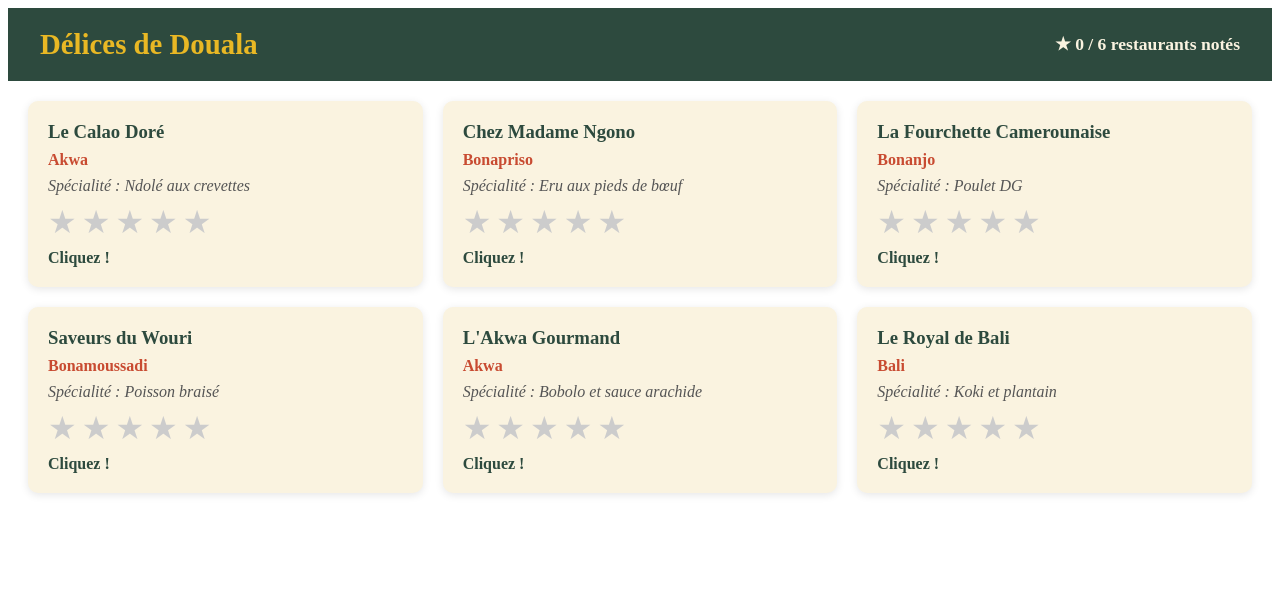
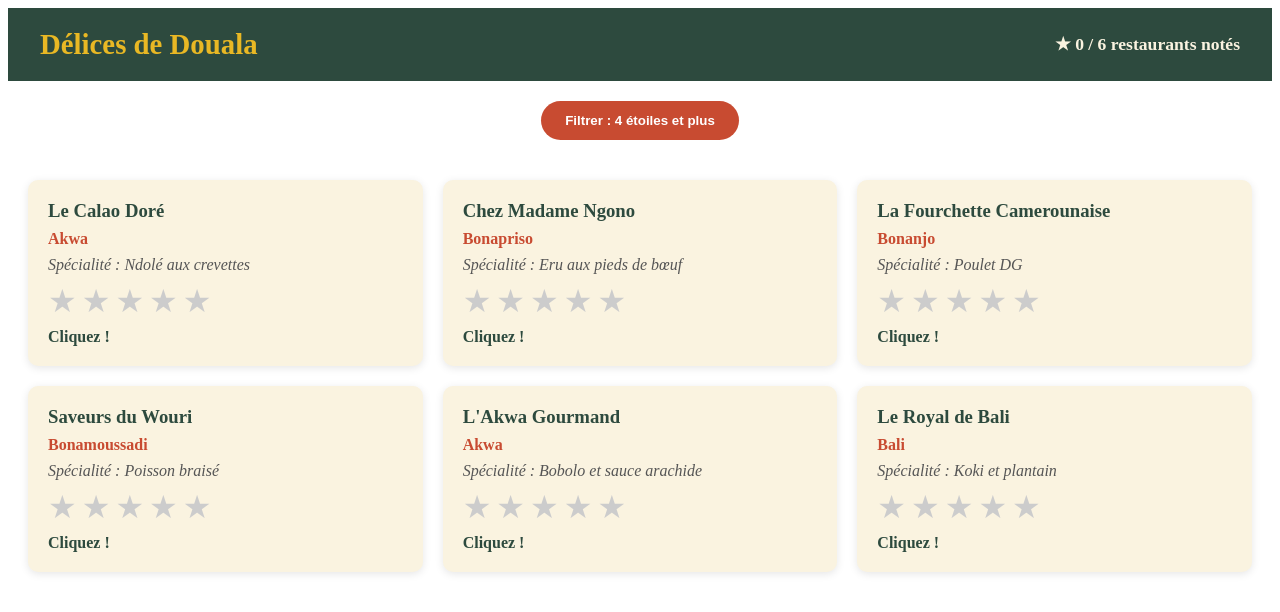
Before and after one commit to ChristelaMba/delices-de-douala-tp, an Angular app: page / in a window 1280 px wide. Shown: the top 612 px of the page. Built offline with nearby package versions, Linux system fonts and the light colour scheme.

Commit message:
feat(app): ajout bonus - moyenne, retrait de note, tri et filtre

```diff
--- a/src/app/app.css
+++ b/src/app/app.css
@@ -0,0 +1,24 @@
+.filter-bar {
+  display: flex;
+  justify-content: center;
+  padding: 20px;
+}
+
+.filter-bar button {
+  background-color: #C84B31;
+  color: white;
+  border: none;
+  padding: 12px 24px;
+  border-radius: 25px;
+  font-weight: bold;
+  cursor: pointer;
+  transition: background-color 0.2s;
+}
+
+.filter-bar button.active {
+  background-color: #2D4A3E;
+}
+
+.filter-bar button:hover {
+  opacity: 0.9;
+}
--- a/src/app/app.html
+++ b/src/app/app.html
@@ -1,2 +1,16 @@
-<app-header></app-header>
-<app-restaurant-list [restaurants]="restaurants()"></app-restaurant-list>
+<app-header [ratedCount]="ratedCount()" [averageRating]="averageRating()"></app-header>
+
+<div class="filter-bar">
+  <button (click)="toggleFilter()" [class.active]="isFilterActive()">
+    @if (isFilterActive()) {
+      Afficher tous les restaurants
+    } @else {
+      Filtrer : 4 étoiles et plus
+    }
+  </button>
+</div>
+
+<app-restaurant-list
+  [restaurants]="sortedRestaurants()"
+  (restaurantRated)="onRestaurantRated($event)">
+</app-restaurant-list>
--- a/src/app/app.ts
+++ b/src/app/app.ts
@@ -1,27 +1,17 @@
-import { Component, signal } from '@angular/core';
+import { Component, computed, signal } from '@angular/core';
 import { RouterOutlet } from '@angular/router';
-import { StarRating } from "./components/star-rating/star-rating";
-import { RestaurantCard } from "./components/restaurant-card/restaurant-card";
+import { Restaurant } from './models/restaurant';
 import { RestaurantList } from './components/restaurant-list/restaurant-list';
 import { Header } from "./components/header/header";
 
-interface Restaurant {
-  id: number;
-  name: string;
-  district: string;
-  speciality: string;
-  currentRating: number;
-}
 
 @Component({
   selector: 'app-root',
-  imports: [RouterOutlet, StarRating, RestaurantCard, RestaurantList, Header],
+  imports: [RouterOutlet, RestaurantList, Header],
   templateUrl: './app.html',
   styleUrl: './app.css'
 })
 export class App {
-  protected readonly title = signal('delices-de-douala-tp');
-
   restaurants = signal<Restaurant[]>([
   { id: 1, name: 'Le Calao Doré', district: 'Akwa',
     speciality: 'Ndolé aux crevettes', currentRating: 0 },
@@ -36,4 +26,37 @@ export class App {
   { id: 6, name: 'Le Royal de Bali', district: 'Bali',
     speciality: 'Koki et plantain', currentRating: 0 }
 ]);
+
+  isFilterActive = signal<boolean>(false);
+
+  ratedCount = computed(() => this.restaurants().filter(r =>r.currentRating > 0).length);
+
+  averageRating = computed(() => {
+    const rated = this.restaurants().filter(r => r.currentRating > 0);
+    if (rated.length === 0) return 0;
+    const sum = rated.reduce((total, r) => total + r.currentRating, 0);
+    return sum / rated.length;
+  });
+
+  sortedRestaurants = computed(() => {
+    const sorted = [...this.restaurants()].sort((a, b) => b.currentRating - a.currentRating);
+    if (this.isFilterActive()) {
+      return sorted.filter(r => r.currentRating >= 4);
+    }
+    return sorted;
+  });
+
+  onRestaurantRated(event: { restaurantId: number, newRating: number}) {
+    this.restaurants.update(currentList =>
+      currentList.map(r =>
+        r.id === event.restaurantId
+          ? { ...r, currentRating: event.newRating }
+          : r
+      )
+    );
+  }
+
+  toggleFilter() {
+    this.isFilterActive.update(current => !current);
+  }
 }
--- a/src/app/components/header/header.css
+++ b/src/app/components/header/header.css
@@ -25,3 +25,7 @@
     font-size: 1.1rem;
     font-weight: bold;
 }
+
+.average {
+  margin-left: 20px;
+}
--- a/src/app/components/header/header.html
+++ b/src/app/components/header/header.html
@@ -2,7 +2,10 @@
     <div class="header-content">
         <h1 class="title">Délices de Douala</h1>
         <div class="counter">
-            ★ {{ ratedCount() }} / 6 restaurants notés
+          ★ {{ ratedCount() }} / 6 restaurants notés
+          @if (ratedCount() > 0) {
+            <span class="average"> · Moyenne : {{ averageRating() | number:'1.1-1' }}/5</span>
+            }
         </div>
     </div>
 </header>
--- a/src/app/components/header/header.ts
+++ b/src/app/components/header/header.ts
@@ -1,11 +1,14 @@
 import { Component, input } from '@angular/core';
+import { DecimalPipe } from '@angular/common';
 
 @Component({
   selector: 'app-header',
-  imports: [],
+  imports: [DecimalPipe],
   templateUrl: './header.html',
   styleUrl: './header.css',
 })
 export class Header {
   ratedCount = input<number>(0);
+
+  averageRating = input<number>(0);
 }
--- a/src/app/components/star-rating/star-rating.ts
+++ b/src/app/components/star-rating/star-rating.ts
@@ -22,6 +22,10 @@ export class StarRating {
   }
 
   selectRating(star: number) {
-    this.ratingChanged.emit(star); //On emet le output ratingChanged avec la valeur star
+    if (star === this.currentRating()) {
+      this.ratingChanged.emit(0);
+    } else {
+      this.ratingChanged.emit(star);
+    }
   }
 }
```
